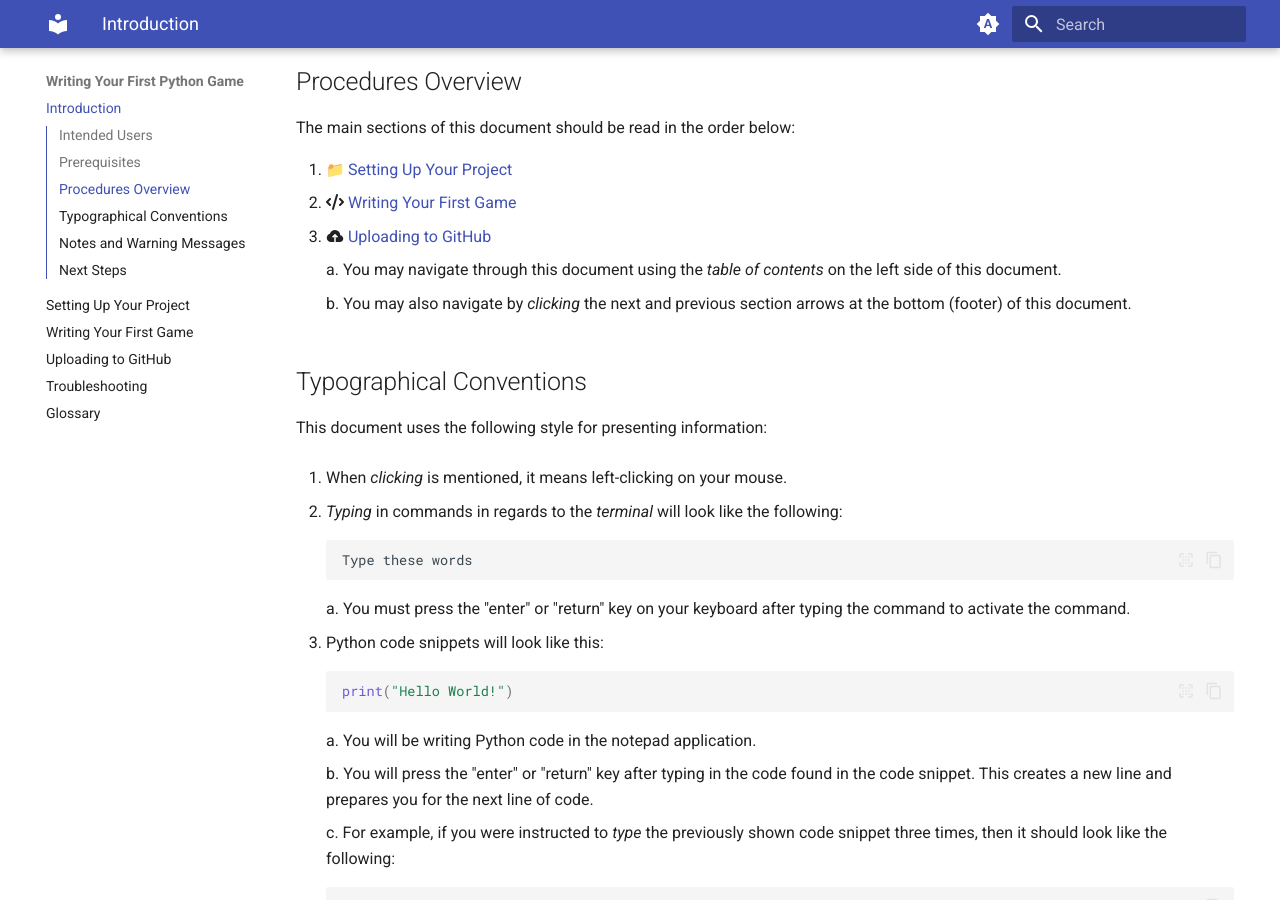
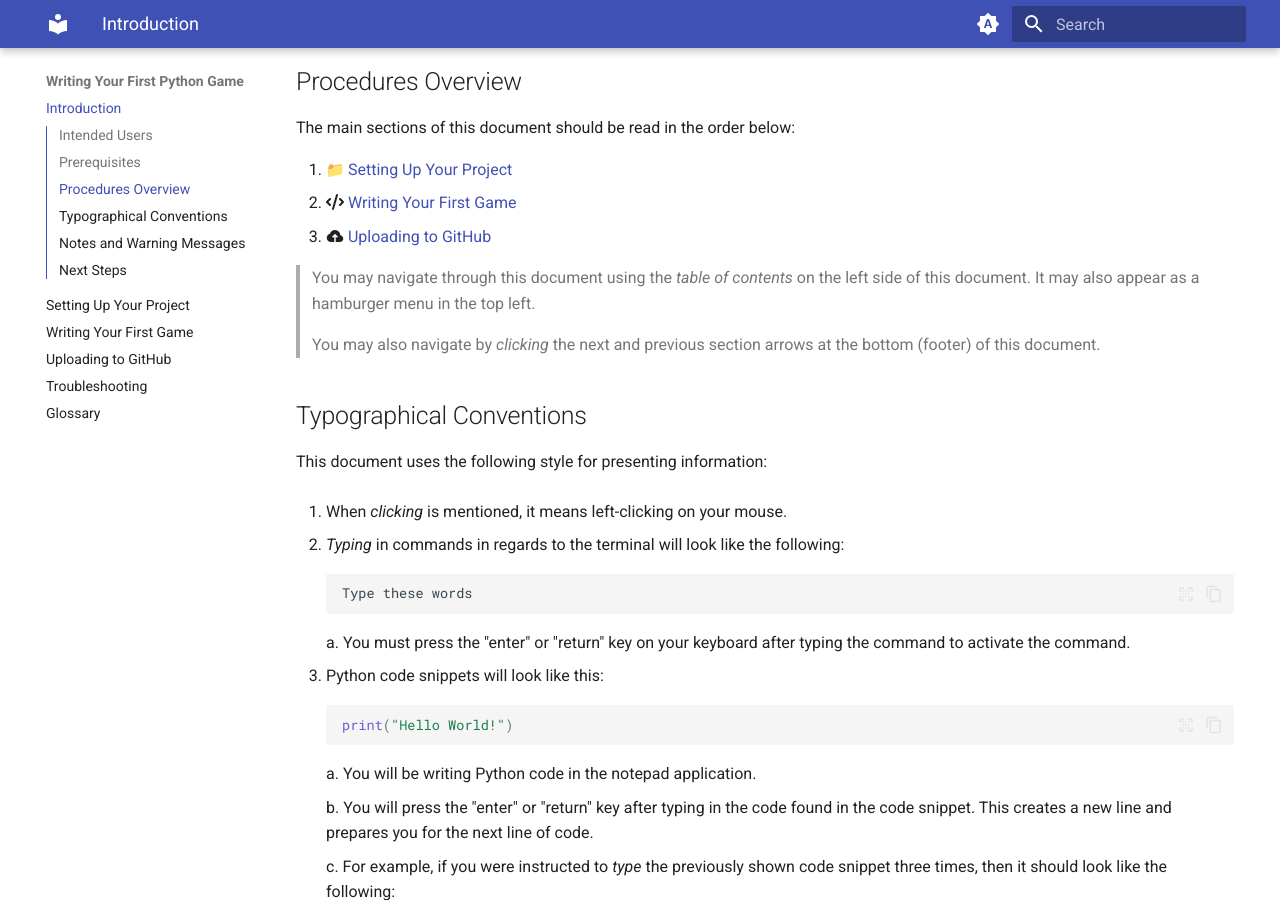
Before and after one commit to Beijzum/beijzum.github.io, an MkDocs documentation site: the page built from docs/index.md, in a window 1280 px wide and 900 px high, scrolled down 784 px. Built offline with MkDocs 1.6.1 and Material for MkDocs 9.7.7, drawn with Linux system fonts in a browser that asks for light colours; emoji names are drawn with the system emoji font; comment, search, counter and statistics services are not loaded.

Commit message:
ADD changes

````diff
--- a/docs/index.md
+++ b/docs/index.md
@@ -3,7 +3,7 @@
 Welcome. This document will help you create a simple Python game on a Windows operating system. It will also help you upload your Python project to GitHub. The goal is to help first-term British Columbia Institute of Technology (BCIT) Computer Systems Technology (CST) students get started on their coding journey. This guide will help you become more comfortable with writing code and using developer platforms.
 
 > ![PythonIcon](./assets/python_icon_small.png) [Python](https://www.python.org/) is a high-level programming language, which means it is easy to read and understand for humans.
->
+
 > :material-github: [GitHub](https://github.com/) is a developer platform that allows developers to create, store, manage, and share their code.
 
 ## Intended Users
@@ -29,9 +29,9 @@ The main sections of this document should be read in the order below:
 2. :fontawesome-solid-code: [Writing Your First Game](./Writing%20Your%20First%20Game.md)
 3. :material-cloud-upload: [Uploading to GitHub](Uploading%20to%20GitHub.md)
 
-    a. You may navigate through this document using the _table of contents_ on the left side of this document.
+> You may navigate through this document using the _table of contents_ on the left side of this document. It may also appear as a hamburger menu in the top left.
 
-    b. You may also navigate by _clicking_ the next and previous section arrows at the bottom (footer) of this document.
+> You may also navigate by _clicking_ the next and previous section arrows at the bottom (footer) of this document.
 
 ## Typographical Conventions
 
@@ -39,7 +39,7 @@ This document uses the following style for presenting information:
 
 1. When _clicking_ is mentioned, it means left-clicking on your mouse.
 
-2. _Typing_ in commands in regards to the _terminal_ will look like the following:
+2. _Typing_ in commands in regards to the terminal will look like the following:
 
     ```
     Type these words
````
Also changed, not shown: docs/Writing Your First Game.md (+2 -2 lines).
